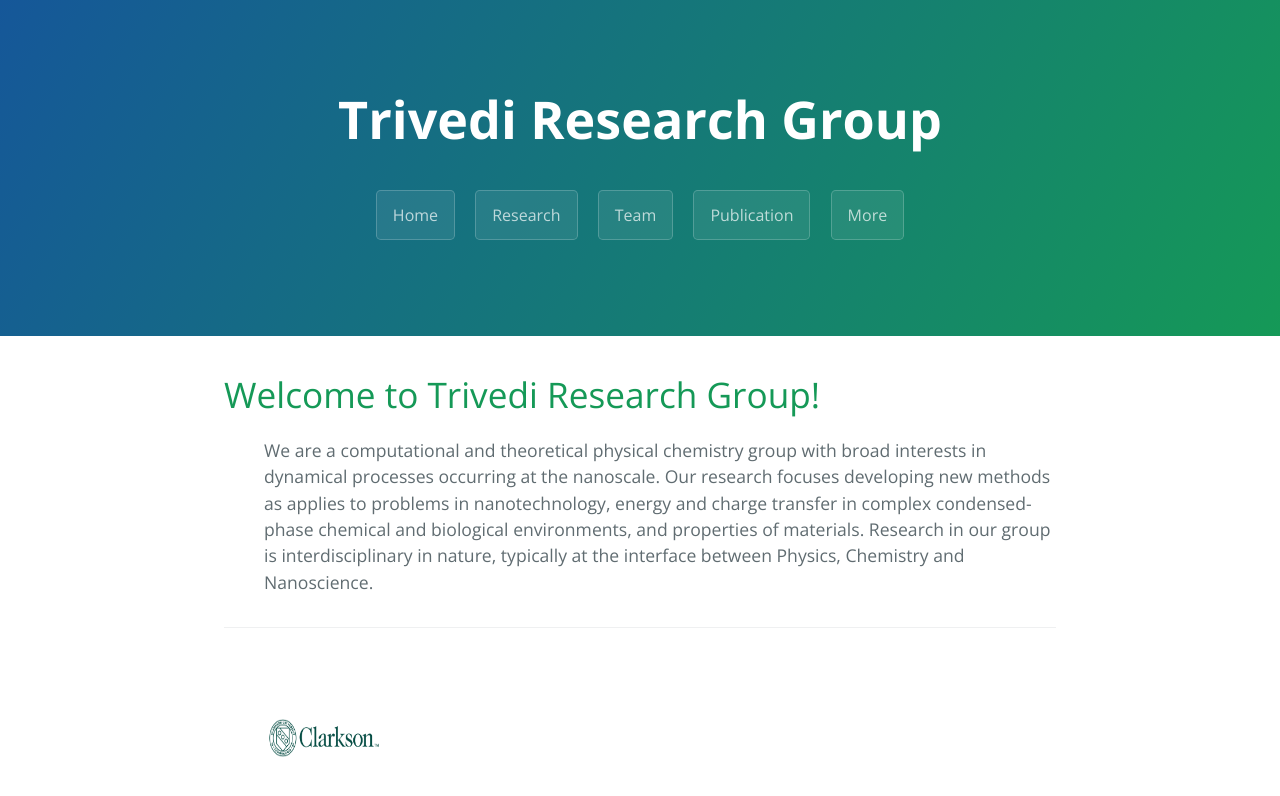
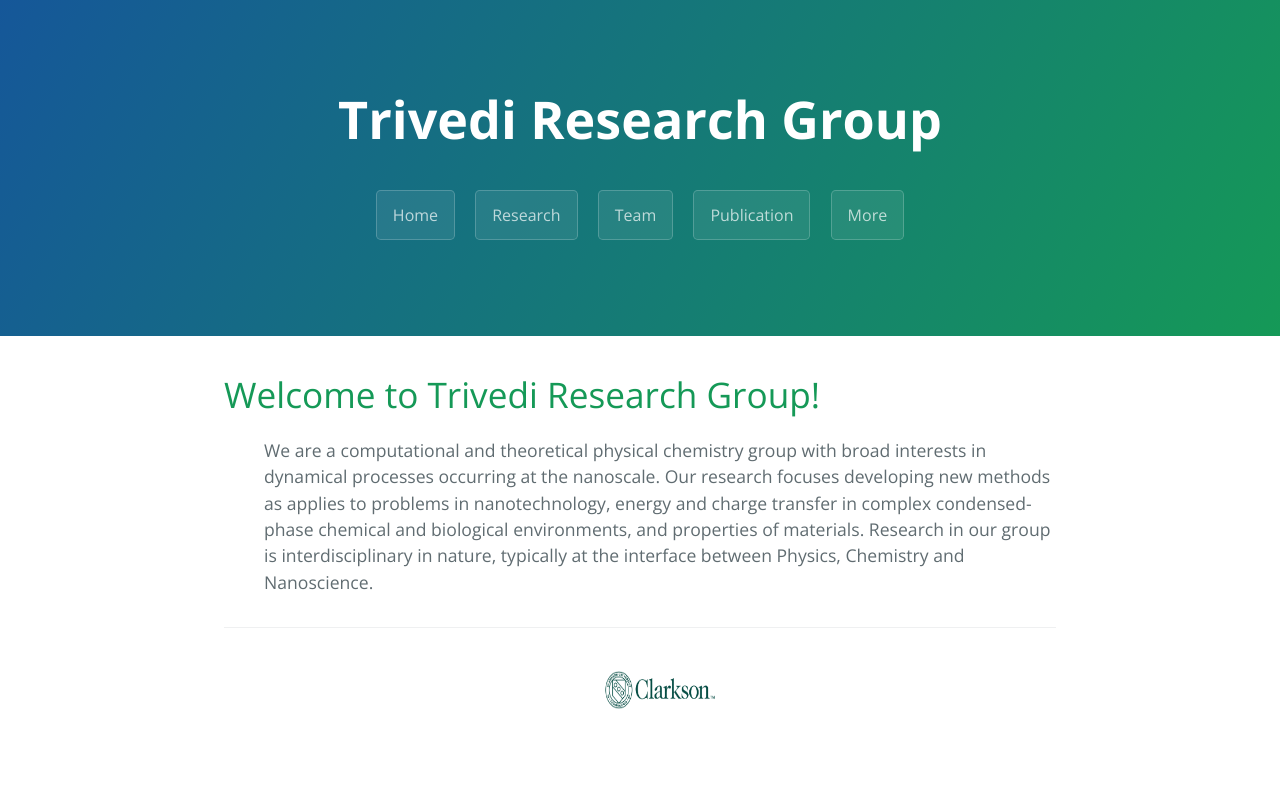
Before and after one commit to dharatrivedi/dharatrivedi.github.io, a Jekyll site: the page built from index.html, in a window 1280 px wide. Shown: the top 796 px of the page. Built offline with Jekyll 4.4.1, drawn with Linux system fonts in a browser that asks for light colours; the list of posts is cut into pages by our own code.

Commit message:
Update cayman.css

```diff
--- a/css/cayman.css
+++ b/css/cayman.css
@@ -189,11 +189,11 @@ a:hover { text-decoration: underline; }
 .main-content dl dd { padding: 0; margin-bottom: 1rem; }
 .main-content hr { height: 2px; padding: 0; margin: 1rem 0; background-color: #eff0f1; border: 0; }
 
-.site-footer { padding-top: 5rem; margin-top: 2rem; border-top: solid 1px #eff0f1; }
+.site-footer { padding-top: 2rem; margin-top: 2rem; border-top: solid 1px #eff0f1; }
 @media screen and (min-width: 64em) { .site-footer { font-size: 1rem; } }
 @media screen and (min-width: 42em) and (max-width: 64em) { .site-footer { font-size: 1rem; } }
 @media screen and (max-width: 42em) { .site-footer { font-size: 0.9rem; } }
 
-.site-footer-owner { display: block; font-weight: bold; }
+.site-footer-owner { display: block; font-weight: bold; text-align: center;}
 
 .site-footer-credits { color: #819198; }
```
